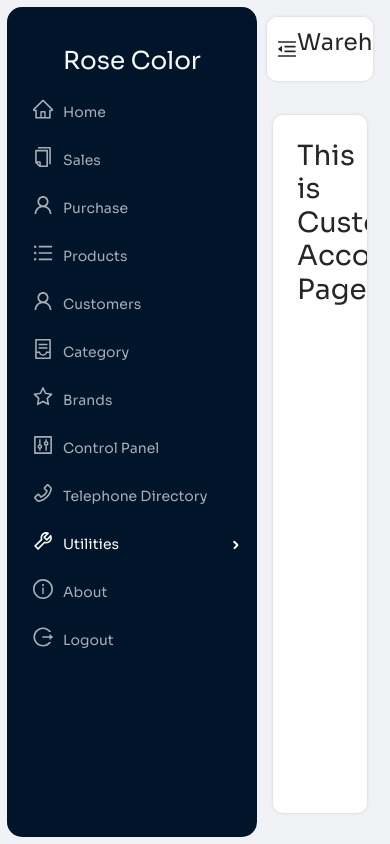
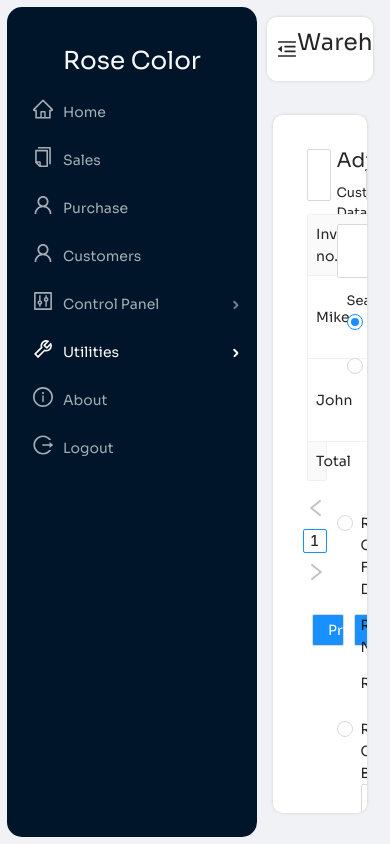
Before and after one commit to HassanAli699/RoseColorPOS, a React (Create React App) app in the folder client/: page /customeracc in a window 390 px wide. Built offline with nearby package versions, Linux system fonts and the light colour scheme; sample sign-in values are in the browser's storage.

Commit message:
customers acc page & phone del control panel

```diff
--- a/client/src/App.js
+++ b/client/src/App.js
@@ -24,7 +24,6 @@ import SaleReturnedPage from './pages/SaleReturnedPage';
 import SalesPage from './pages/SalesPage';
 import SearchRecordPage from './pages/SearchRecordPage';
 import SuppliersAccountPage from './pages/SuppliersAccountPage';
-import TelephoneDirectoryPage from './pages/TelephoneDirectoryPage';
 
 function App() {
   return (
@@ -34,23 +33,25 @@ function App() {
         <Routes>
 
           <Route path="/" element={
+            <ProtectedRoute>
               <HomePage />
+            </ProtectedRoute>
 
           } />
 
 
           <Route path="/items" element={
-
+            <ProtectedRoute>
               <ItemsPage />
-
+            </ProtectedRoute>
 
           } />
 
 
           <Route path="/cart" element={
-
+            <ProtectedRoute>
               <CartPage />
-
+            </ProtectedRoute>
 
 
           } />
@@ -65,143 +66,138 @@ function App() {
 
           } />
           <Route path="/bills" element={
-
+            <ProtectedRoute>
 
               <SalesPage />
-
+            </ProtectedRoute>
 
 
           } />
           <Route path="/purchase" element={
-
+            <ProtectedRoute>
               <PurchasePage />
 
-
+            </ProtectedRoute>
 
 
           } />
           <Route path="/customers" element={
-
+            <ProtectedRoute>
 
               <CustomersPage />
-
+            </ProtectedRoute>
 
 
           } />
           <Route path="/category" element={
-
+            <ProtectedRoute>
 
               <CategoryPage />
-
+            </ProtectedRoute>
 
 
           } />
           <Route path="/brand" element={
-
+            <ProtectedRoute>
               <BrandPage />
 
-
+            </ProtectedRoute>
 
 
           } />
           <Route path="/controlpanel" element={
-
+            <ProtectedRoute>
               <ControlPanelPage />
 
-
+            </ProtectedRoute>
 
 
           } />
-          <Route path="/telephonedir" element={
 
-
-            <TelephoneDirectoryPage />
-
-
-
-
-          } />
           <Route path="/salerec" element={
-
+            <ProtectedRoute>
               <SaleRecordPage />
 
-
+            </ProtectedRoute>
 
 
           } />
           <Route path="/purrec" element={
-
+            <ProtectedRoute>
 
               <PurchaseRecordPage />
-
+            </ProtectedRoute>
 
 
           } />
           <Route path="/customeracc" element={
+            <ProtectedRoute>
+              <CustomersAccountPage />
+            </ProtectedRoute>
 
-            <CustomersAccountPage />
+
           } />
           <Route path="/supacc" element={
-
+            <ProtectedRoute>
               <SuppliersAccountPage />
-
+            </ProtectedRoute>
 
 
           } />
           <Route path="/salereturn" element={
-
+            <ProtectedRoute>
               <SaleReturnedPage />
-
+            </ProtectedRoute>
 
 
           } />
           <Route path="/bankacc" element={
-
+            <ProtectedRoute>
 
               <BankAccount />
-
+            </ProtectedRoute>
 
 
           } />
           <Route path="/purreturn" element={
-
+            <ProtectedRoute>
               <PurchaseReturnedPage />
-
+            </ProtectedRoute>
 
 
           } />
           <Route path="/producthistory" element={
-
+            <ProtectedRoute>
               <ProductHistory />
-
+            </ProtectedRoute>
 
 
           } />
           <Route path="/searchrec" element={
-
+            <ProtectedRoute>
               <SearchRecordPage />
-
+            </ProtectedRoute>
 
 
           } />
           <Route path="/sale-from-shop" element={
-
+            <ProtectedRoute>
               <SaleFromShopPage />
-
+            </ProtectedRoute>
 
 
           } />
           <Route path="/databack" element={
-
+            <ProtectedRoute>
               <DataBackupPage />
-
+            </ProtectedRoute>
 
 
           } />
           <Route path="/about" element={
-
+            <ProtectedRoute>
               <AboutPage />
-
+            </ProtectedRoute>
 
 
           } />
@@ -214,10 +210,10 @@ function App() {
 
 export default App;
 
-// export function ProtectedRoute({ children }) {
-//   if (localStorage.getItem('auth')) {
-//     return children
-//   } else {
-//     return <Navigate to='/login' />
-//   }
-// }
+export function ProtectedRoute({ children }) {
+  if (localStorage.getItem('auth')) {
+    return children
+  } else {
+    return <Navigate to='/login' />
+  }
+}
--- a/client/src/Styles/DefaultLayout.css
+++ b/client/src/Styles/DefaultLayout.css
@@ -2,6 +2,7 @@
 
 body {
   font-family: "Sora", sans-serif;
+  font-size: small;
 }
 
 #components-layout-demo-custom-trigger .trigger {
@@ -94,8 +95,34 @@ body {
 
 .buttondis {
   margin: 5px;
-  width: 80%;
+  width: 70%;
   background-color: #1890ff;
   color: #fff;
 
 }
+
+.datechange{
+  margin-left: 30px;
+  margin-right: 30px;
+}
+
+.halfpagediv{
+  max-width: 75%;
+}
+
+.cusdatadiv{
+  display: flex;
+  flex-direction: row;
+  padding: 10px;
+
+}
+.custsideinfodiv{
+  display: flex;
+  flex-direction: column;
+  margin-left: 10px;
+}
+
+.sidebysideinput{
+  display: flex;
+  flex-direction: row;
+}
--- a/client/src/components/DefaultLayout.js
+++ b/client/src/components/DefaultLayout.js
@@ -12,7 +12,6 @@ import {
   UnorderedListOutlined,
   ShoppingCartOutlined,
   ControlOutlined,
-  PhoneOutlined,
   InfoCircleOutlined,
   ContainerOutlined,
   StarOutlined,
@@ -65,30 +64,41 @@ const DefaultLayout = ({ children }) => {
             <Link to="/purchase">Purchase</Link>
           </Menu.Item>
 
-          <Menu.Item key="/items" icon={<UnorderedListOutlined />}>
-            <Link to="/items">Products</Link>
-          </Menu.Item>
+
 
           <Menu.Item key="/customers" icon={<UserOutlined />}>
             <Link to="/customers">Customers</Link>
           </Menu.Item>
 
-          <Menu.Item key="/category" icon={<ContainerOutlined />}>
-            <Link to="/category">Category</Link>
-          </Menu.Item>
-
-          <Menu.Item key="/brand" icon={<StarOutlined />}>
-            <Link to="/brand">Brands</Link>
-          </Menu.Item>
 
 
-          <Menu.Item key="/controlpanel" icon={<ControlOutlined />}>
-            <Link to="/controlpanel">Control Panel</Link>
-          </Menu.Item>
 
-          <Menu.Item key="/telephonedir" icon={<PhoneOutlined />}>
-            <Link to="/telephonedir">Telephone Directory</Link>
-          </Menu.Item>
+
+
+
+          <Menu.SubMenu title="Control Panel" icon={<ControlOutlined />}
+            children >
+
+            <Menu.Item key="/controlpanel" icon={<ControlOutlined />}>
+              <Link to="/controlpanel">Control Panel</Link>
+            </Menu.Item>
+
+            <Menu.Item key="/brand" icon={<StarOutlined />}>
+              <Link to="/brand">Brands</Link>
+            </Menu.Item>
+
+            <Menu.Item key="/category" icon={<ContainerOutlined />}>
+              <Link to="/category">Category</Link>
+            </Menu.Item>
+
+            <Menu.Item key="/items" icon={<UnorderedListOutlined />}>
+              <Link to="/items">Products</Link>
+            </Menu.Item>
+
+
+
+
+          </Menu.SubMenu>
 
           <Menu.SubMenu title="Utilities" icon={<ToolOutlined />}
             children >
--- a/client/src/pages/CustomersAccountPage.js
+++ b/client/src/pages/CustomersAccountPage.js
@@ -1,10 +1,155 @@
-import React from 'react'
+import React, { useState } from 'react';
 import DefaultLayout from '../components/DefaultLayout'
+import { Table, Input, DatePicker, Space, Button, Radio } from 'antd';
 
 const CustomersAccountPage = () => {
+
+    const onChange = (date, dateString) => {
+        console.log(date, dateString);
+    };
+
+    const { TextArea } = Input;
+
+    const [value, setValue] = useState(1);
+
+    const onRadioChange = (e) => {
+        console.log('radio checked', e.target.value);
+        setValue(e.target.value);
+    };
+
+
+    const dataSource = [
+        {
+            key: '1',
+            name: 'Mike',
+            age: 32,
+            address: '10 Downing Street',
+        },
+        {
+            key: '2',
+            name: 'John',
+            age: 42,
+            address: '10 Downing Street',
+        },
+    ];
+
+    const columns = [
+        {
+            title: 'Invoice no.',
+            dataIndex: 'name',
+            key: 'name',
+        },
+        {
+            title: 'Date',
+            dataIndex: 'age',
+            key: 'age',
+        },
+        {
+            title: 'Particulars',
+            dataIndex: 'address',
+            key: 'address',
+        },
+        {
+            title: 'Debit',
+            dataIndex: 'address',
+            key: 'address',
+        },
+        {
+            title: 'Credit',
+            dataIndex: 'address',
+            key: 'address',
+        },
+        {
+            title: 'Balance',
+            dataIndex: 'address',
+            key: 'address',
+        },
+    ];
+
+
     return (
         <DefaultLayout>
-            <h1>This is Customers Account Page</h1>
+
+            <div className='cusdatadiv'>
+
+                <div className='halfpagediv'>
+
+                    <div className='salesdis'>
+                        <p className='inputdis sidebysideinput'><Input name='customername' type='text' placeholder="Name"></Input></p>
+                        <p className='datechange'>
+                            From: <Space direction="vertical">
+                                <DatePicker onChange={onChange} />
+                            </Space>
+                        </p>
+                        <p>
+                            To: <Space direction="vertical">
+                                <DatePicker onChange={onChange} />
+                            </Space>
+                        </p>
+
+                    </div>
+
+
+                    <Table
+                        dataSource={dataSource}
+                        columns={columns}
+                        size='small'
+                        bordered
+                        footer={() => 'Total'}
+                    />
+
+                    <div className='salesdis'>
+                        <Button className='buttondis'>Print Statement</Button>
+                        <Button className='buttondis'>Sales History</Button>
+                        <Button className='buttondis'>Product Wise Sales</Button>
+                        <Button className='buttondis'>Monthly Business</Button>
+                        <Button className='buttondis'>Discount</Button>
+                        <Button className='buttondis'>Calculator</Button>
+                    </div>
+
+                </div>
+
+                <div className='custsideinfodiv'>
+                    <h5>
+                        Adjustment
+                    </h5>
+                    <p>
+                        Customers Bio Data: <TextArea rows={2} />
+                    </p>
+                    <p className='custsideinfodiv'>
+                        Search Record:
+                        <Radio.Group onChange={onRadioChange} value={value}>
+                            <Radio value={1}>By Reciept no.</Radio>
+                            <Radio value={2}>By Invoice no.
+                                <p className='inputdis'>Reciept #<Input name='recieptno' type='text' placeholder="Reciept no."></Input></p>
+                                <Button>Search</Button>
+                            </Radio>
+                        </Radio.Group>
+
+                    </p>
+
+                    <div>
+                        <Radio.Group onChange={onRadioChange} value={value}>
+                            <Radio value={3}>Recieved By Cash
+                                <p className='sidebysideinput'>Final Dues<Input name='finaldues' type='text' placeholder="Final Dues"></Input></p>
+                                <p className='inputdis sidebysideinput'>Rece. Now<Input name='receviednow' type='text' placeholder="Recevied Now"></Input></p>
+                                <p className='inputdis sidebysideinput'>Remarks<Input name='remarks' type='text' placeholder="Remarks"></Input></p>
+                            </Radio>
+
+                            <Radio value={4}>
+                                Recieved By Cheque
+                                <p className='inputdis'>Balance<Input name='balance' type='text' placeholder="Balance"></Input></p>
+                            </Radio>
+
+                        </Radio.Group>
+                    </div>
+
+                </div>
+
+
+
+            </div>
+
         </DefaultLayout>
     )
 }
```
Also changed, not shown: client/src/pages/HomePage.js (+16 -10 lines), client/src/pages/ItemsPage.js (+12 -3 lines). Lines whose indentation alone changed are shown as unchanged.
